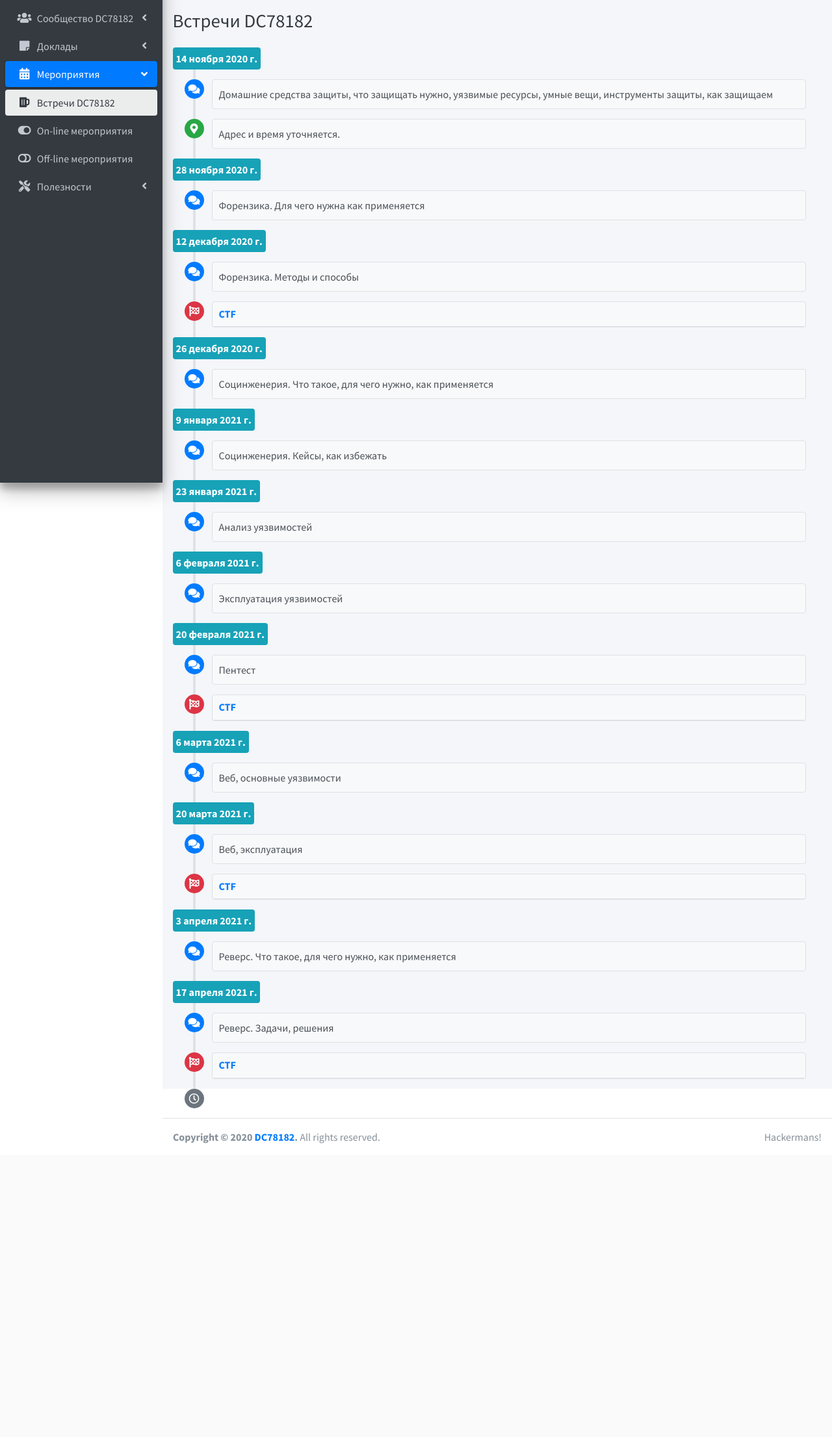
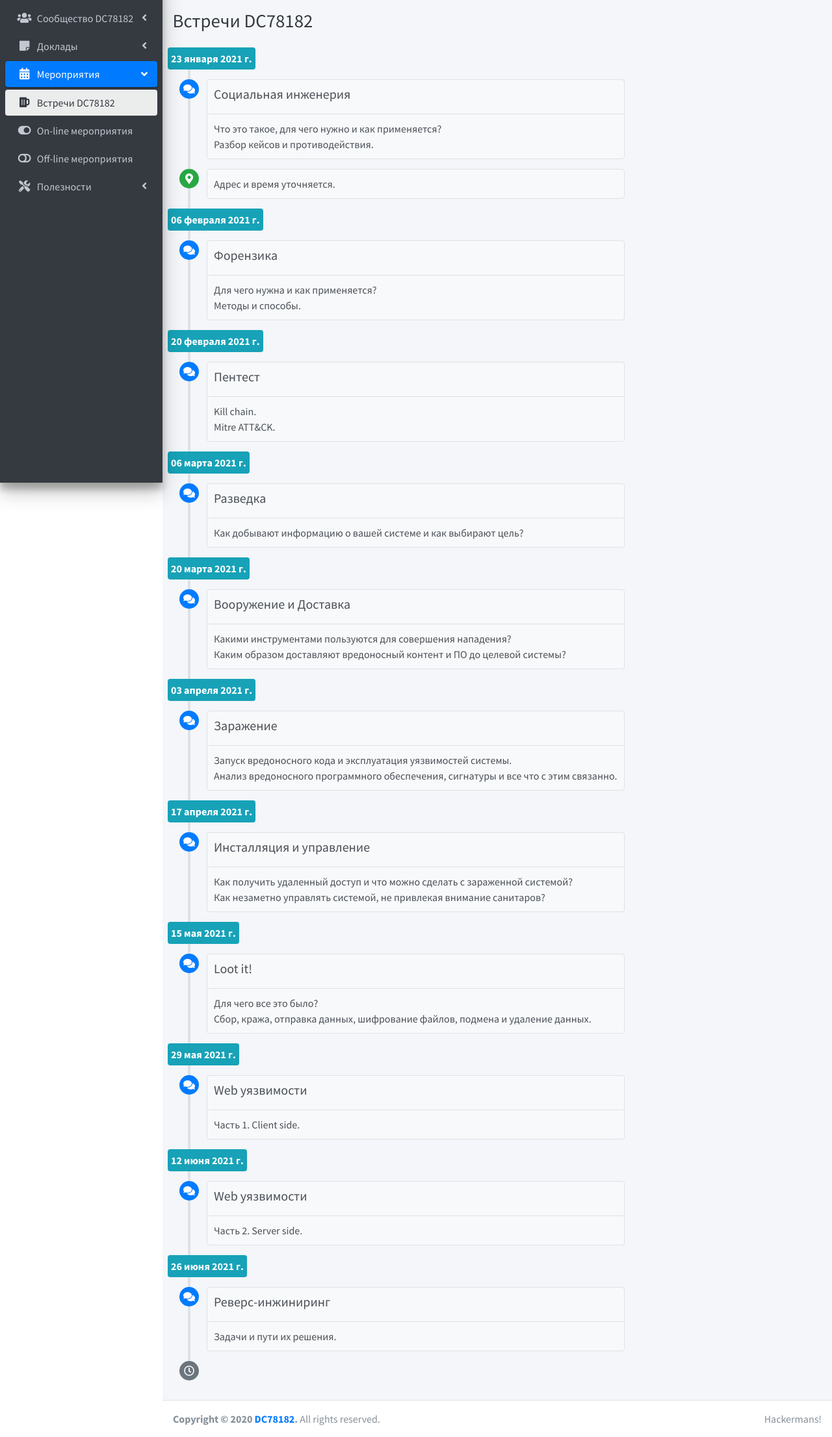
Before and after one commit to DC78182/dc78182.org, a PHP site: page / in a window 1280 px wide. Shown: the part 57-2269 px from the top of the page at 65% size. Before the commit the page ends 1817 px from the top, so only its background shows below. Run offline with PHP 8.4, Linux system fonts and the light colour scheme; some libraries are stand-ins or nearby versions.

Commit message:
Обновление тем и дат

```diff
--- a/pages/dc78182.php
+++ b/pages/dc78182.php
@@ -14,12 +14,13 @@
     <!-- Main content -->
     <div class="content">
         <div class="container-fluid">
+            <div class="row">
                 <!-- The timeline -->
                 <div class="timeline timeline-inverse">
                     <!-- timeline time label -->
                     <div class="time-label">
                         <span class="bg-info">
-                        14 ноября 2020 г.
+                            23 января 2021 г.
                         </span>
                     </div>
                     <!-- /.timeline-label -->
@@ -27,8 +28,13 @@
                     <div>
                         <i class="fas fa-comments bg-primary"></i>
                         <div class="timeline-item">
+                            <div class="timeline-header">
+                                <h5>Социальная инженерия</h5>
+                            </div>
                             <div class="timeline-body">
-                            Домашние средства защиты, что защищать нужно, уязвимые ресурсы, умные вещи, инструменты защиты, как защищаем
+                                Что это такое, для чего нужно и как применяется?
+                                <br>
+                                Разбор кейсов и противодействия.
                             </div>
                         </div>
                     </div>
@@ -47,7 +53,7 @@
                     <!-- timeline time label -->
                     <div class="time-label">
                         <span class="bg-info">
-                        28 ноября 2020 г.
+                            06 февраля 2021 г.
                         </span>
                     </div>
                     <!-- /.timeline-label -->
@@ -55,101 +61,13 @@
                     <div>
                         <i class="fas fa-comments bg-primary"></i>
                         <div class="timeline-item">
+                            <div class="timeline-header">
+                                <h5>Форензика</h5>
+                            </div>
                             <div class="timeline-body">
-                            Форензика. Для чего нужна как применяется
-                        </div>
-                    </div>
-                </div>
-                <!-- END timeline item -->
-                <!-- timeline time label -->
-                <div class="time-label">
-                    <span class="bg-info">
-                        12 декабря 2020 г.
-                    </span>
-                </div>
-                <!-- /.timeline-label -->
-                <!-- timeline item -->
-                <div>
-                    <i class="fas fa-comments bg-primary"></i>
-                    <div class="timeline-item">
-                        <div class="timeline-body">
-                            Форензика. Методы и способы
-                        </div>
-                    </div>
-                </div>
-                <!-- END timeline item -->
-                <!-- timeline item -->
-                <div>
-                    <i class="fas fa-flag-checkered bg-danger"></i>
-                    <div class="timeline-item">
-                        <h3 class="timeline-header no-border"><a href="/index.php?p=rating">CTF</a></h3>
-                    </div>
-                </div>
-                <!-- END timeline item -->
-                <!-- timeline time label -->
-                <div class="time-label">
-                    <span class="bg-info">
-                        26 декабря 2020 г.
-                    </span>
-                </div>
-                <!-- /.timeline-label -->
-                <!-- timeline item -->
-                <div>
-                    <i class="fas fa-comments bg-primary"></i>
-                    <div class="timeline-item">
-                        <div class="timeline-body">
-                            Социнженерия. Что такое, для чего нужно, как применяется
-                        </div>
-                    </div>
-                </div>
-                <!-- END timeline item -->
-                <!-- timeline time label -->
-                <div class="time-label">
-                    <span class="bg-info">
-                        9 января 2021 г.
-                    </span>
-                </div>
-                <!-- /.timeline-label -->
-                <!-- timeline item -->
-                <div>
-                    <i class="fas fa-comments bg-primary"></i>
-                    <div class="timeline-item">
-                        <div class="timeline-body">
-                            Социнженерия. Кейсы, как избежать
-                        </div>
-                    </div>
-                </div>
-                <!-- END timeline item -->
-                <!-- timeline time label -->
-                <div class="time-label">
-                    <span class="bg-info">
-                        23 января 2021 г.
-                    </span>
-                </div>
-                <!-- /.timeline-label -->
-                <!-- timeline item -->
-                <div>
-                    <i class="fas fa-comments bg-primary"></i>
-                    <div class="timeline-item">
-                        <div class="timeline-body">
-                            Анализ уязвимостей
-                        </div>
-                    </div>
-                </div>
-                <!-- END timeline item -->
-                <!-- timeline time label -->
-                <div class="time-label">
-                    <span class="bg-info">
-                        6 февраля 2021 г.
-                    </span>
-                </div>
-                <!-- /.timeline-label -->
-                <!-- timeline item -->
-                <div>
-                    <i class="fas fa-comments bg-primary"></i>
-                    <div class="timeline-item">
-                        <div class="timeline-body">
-                            Эксплуатация уязвимостей
+                                Для чего нужна и как применяется?
+                                <br>
+                                Методы и способы.
                             </div>
                         </div>
                     </div>
@@ -165,24 +83,21 @@
                     <div>
                         <i class="fas fa-comments bg-primary"></i>
                         <div class="timeline-item">
+                            <div class="timeline-header">
+                                <h5>Пентест</h5>
+                            </div>
                             <div class="timeline-body">
-                            Пентест
+                                Kill chain.
+                                <br>
+                                Mitre ATT&CK.
                             </div>
-                    </div>
-                </div>
-                <!-- END timeline item -->
-                <!-- timeline item -->
-                <div>
-                    <i class="fas fa-flag-checkered bg-danger"></i>
-                    <div class="timeline-item">
-                        <h3 class="timeline-header no-border"><a href="/index.php?p=rating">CTF</a></h3>
                         </div>
                     </div>
                     <!-- END timeline item -->
                     <!-- timeline time label -->
                     <div class="time-label">
                         <span class="bg-info">
-                        6 марта 2021 г.
+                            06 марта 2021 г.
                         </span>
                     </div>
                     <!-- /.timeline-label -->
@@ -190,8 +105,11 @@
                     <div>
                         <i class="fas fa-comments bg-primary"></i>
                         <div class="timeline-item">
+                            <div class="timeline-header">
+                                <h5>Разведка</h5>
+                            </div>
                             <div class="timeline-body">
-                            Веб, основные уязвимости
+                                Как добывают информацию о вашей системе и как выбирают цель?
                             </div>
                         </div>
                     </div>
@@ -207,24 +125,21 @@
                     <div>
                         <i class="fas fa-comments bg-primary"></i>
                         <div class="timeline-item">
+                            <div class="timeline-header">
+                                <h5>Вооружение и Доставка</h5>
+                            </div>
                             <div class="timeline-body">
-                            Веб, эксплуатация
+                                Какими инструментами пользуются для совершения нападения?
+                                <br>
+                                Каким образом доставляют вредоносный контент и ПО до целевой системы?
                             </div>
-                    </div>
-                </div>
-                <!-- END timeline item -->
-                <!-- timeline item -->
-                <div>
-                    <i class="fas fa-flag-checkered bg-danger"></i>
-                    <div class="timeline-item">
-                        <h3 class="timeline-header no-border"><a href="/index.php?p=rating">CTF</a></h3>
                         </div>
                     </div>
                     <!-- END timeline item -->
                     <!-- timeline time label -->
                     <div class="time-label">
                         <span class="bg-info">
-                        3 апреля 2021 г.
+                            03 апреля 2021 г.
                         </span>
                     </div>
                     <!-- /.timeline-label -->
@@ -232,8 +147,13 @@
                     <div>
                         <i class="fas fa-comments bg-primary"></i>
                         <div class="timeline-item">
+                            <div class="timeline-header">
+                                <h5>Заражение</h5>
+                            </div>
                             <div class="timeline-body">
-                            Реверс. Что такое, для чего нужно, как применяется
+                                Запуск вредоносного кода и эксплуатация уязвимостей системы.
+                                <br>
+                                Анализ вредоносного программного обеспечения, сигнатуры и все что с этим связанно.
                             </div>
                         </div>
                     </div>
@@ -249,17 +169,96 @@
                     <div>
                         <i class="fas fa-comments bg-primary"></i>
                         <div class="timeline-item">
+                            <div class="timeline-header">
+                                <h5>Инсталляция и управление</h5>
+                            </div>
                             <div class="timeline-body">
-                            Реверс. Задачи, решения
+                                Как получить удаленный доступ и что можно сделать с зараженной системой?
+                                <br>
+                                Как незаметно управлять системой, не привлекая внимание санитаров?
                             </div>
                         </div>
                     </div>
                     <!-- END timeline item -->
+                    <!-- timeline time label -->
+                    <div class="time-label">
+                        <span class="bg-info">
+                            15 мая 2021 г.
+                        </span>
+                    </div>
+                    <!-- /.timeline-label -->
                     <!-- timeline item -->
                     <div>
-                    <i class="fas fa-flag-checkered bg-danger"></i>
+                        <i class="fas fa-comments bg-primary"></i>
                         <div class="timeline-item">
-                        <h3 class="timeline-header no-border"><a href="/index.php?p=rating">CTF</a></h3>
+                            <div class="timeline-header">
+                                <h5>Loot it!</h5>
+                            </div>
+                            <div class="timeline-body">
+                                Для чего все это было?
+                                <br>
+                                Сбор, кража, отправка данных, шифрование файлов, подмена и удаление данных.
+                            </div>
+                        </div>
+                    </div>
+                    <!-- END timeline item -->
+                    <!-- timeline time label -->
+                    <div class="time-label">
+                        <span class="bg-info">
+                            29 мая 2021 г.
+                        </span>
+                    </div>
+                    <!-- /.timeline-label -->
+                    <!-- timeline item -->
+                    <div>
+                        <i class="fas fa-comments bg-primary"></i>
+                        <div class="timeline-item">
+                            <div class="timeline-header">
+                                <h5>Web уязвимости</h5>
+                            </div>
+                            <div class="timeline-body">
+                                Часть 1. Client side.
+                            </div>
+                        </div>
+                    </div>
+                    <!-- END timeline item -->
+                    <!-- timeline time label -->
+                    <div class="time-label">
+                        <span class="bg-info">
+                            12 июня 2021 г.
+                        </span>
+                    </div>
+                    <!-- /.timeline-label -->
+                    <!-- timeline item -->
+                    <div>
+                        <i class="fas fa-comments bg-primary"></i>
+                        <div class="timeline-item">
+                            <div class="timeline-header">
+                                <h5>Web уязвимости</h5>
+                            </div>
+                            <div class="timeline-body">
+                                Часть 2. Server side.
+                            </div>
+                        </div>
+                    </div>
+                    <!-- END timeline item -->
+                    <!-- timeline time label -->
+                    <div class="time-label">
+                        <span class="bg-info">
+                            26 июня 2021 г.
+                        </span>
+                    </div>
+                    <!-- /.timeline-label -->
+                    <!-- timeline item -->
+                    <div>
+                        <i class="fas fa-comments bg-primary"></i>
+                        <div class="timeline-item">
+                            <div class="timeline-header">
+                                <h5>Реверс-инжиниринг</h5>
+                            </div>
+                            <div class="timeline-body">
+                                Задачи и пути их решения.
+                            </div>
                         </div>
                     </div>
                     <!-- END timeline item -->
@@ -267,8 +266,7 @@
                         <i class="far fa-clock bg-gray"></i>
                     </div>
                 </div>
-
-            <!-- /.row -->
+            </div><!-- /.row -->
         </div><!-- /.container-fluid -->
     </div>
     <!-- /.content -->
```
Also changed, not shown: pages/reporthistory.php (+31 -2 lines). Lines whose indentation alone changed are shown as unchanged.
